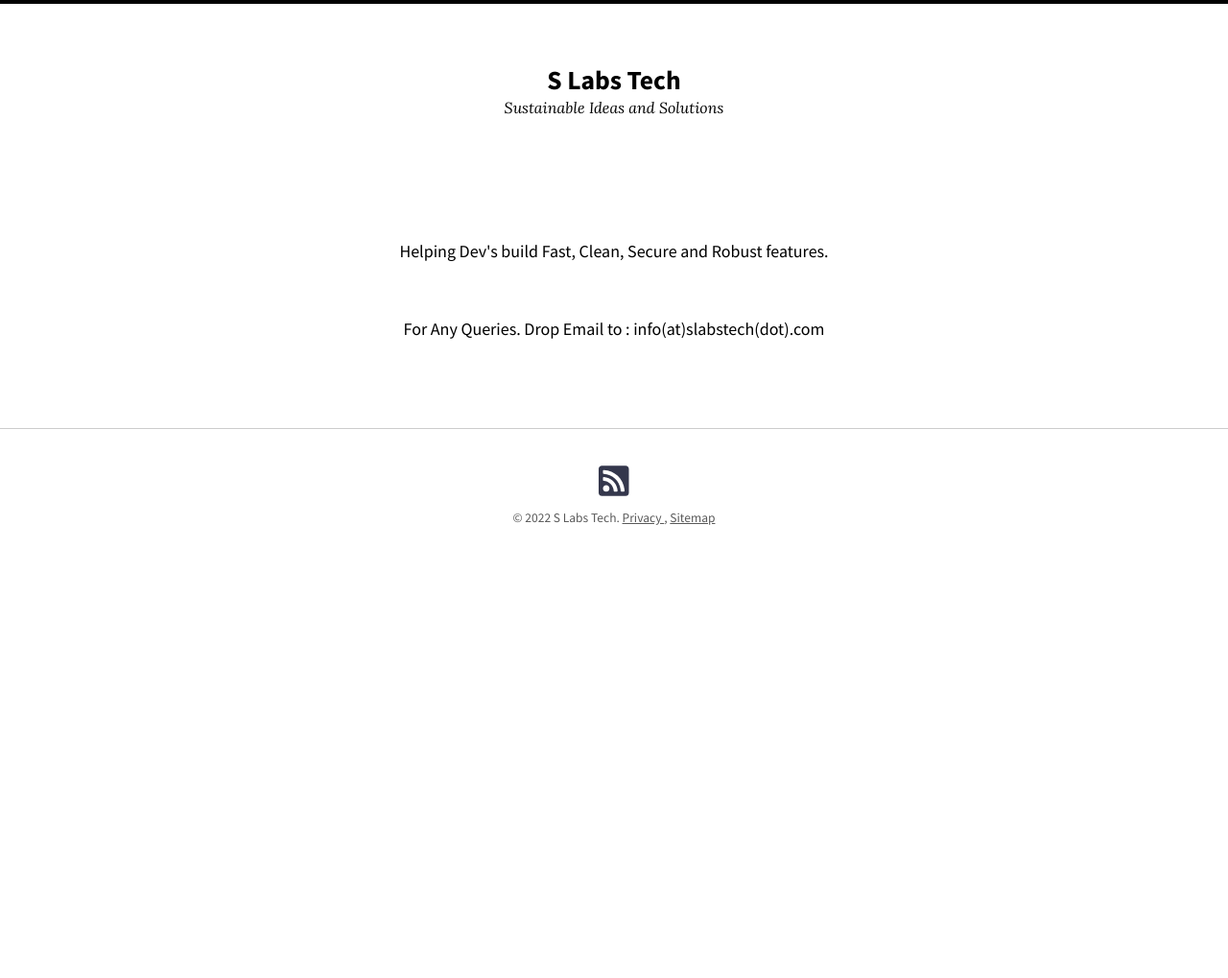
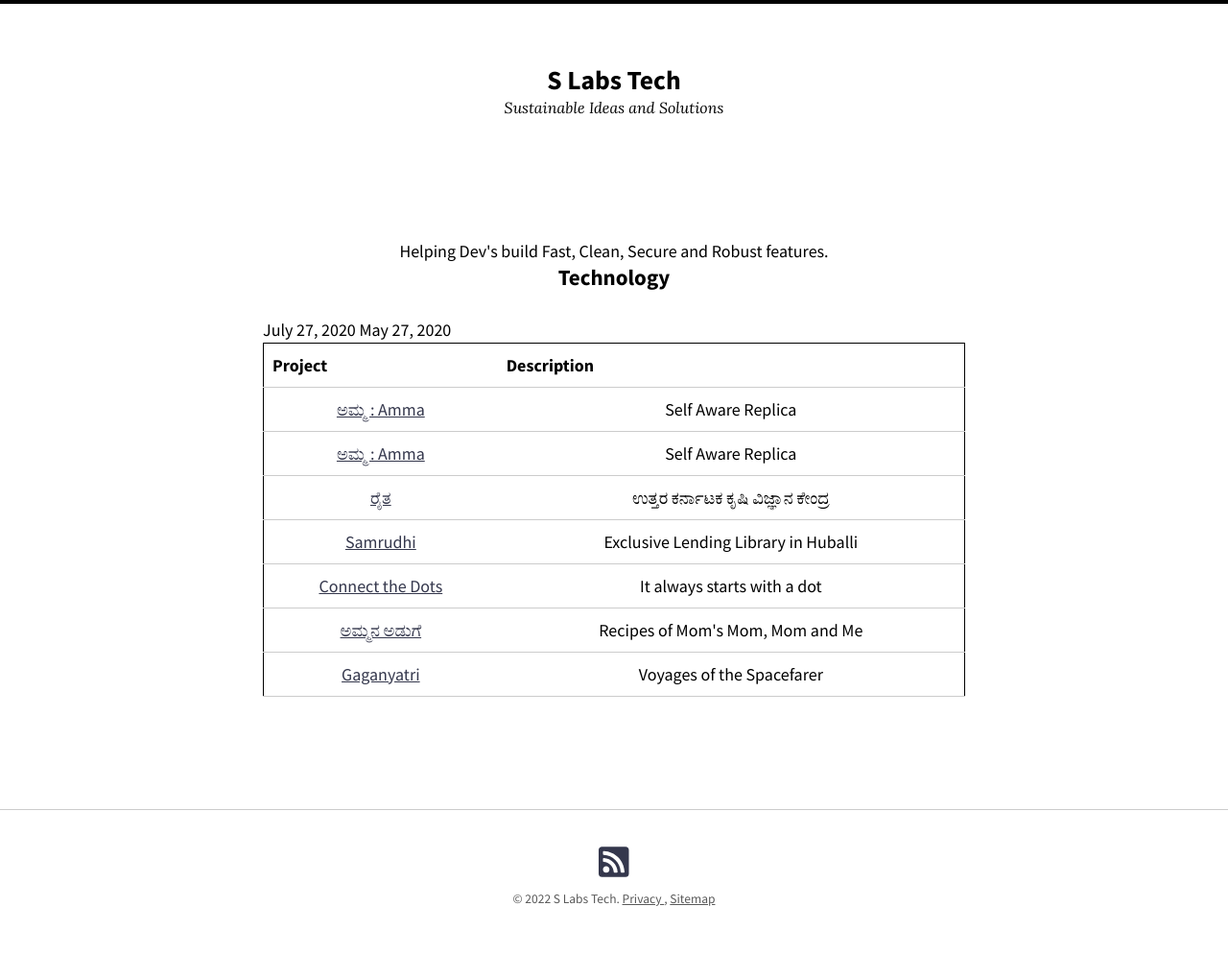
Before and after one commit to slabstech/slabstech.github.io, a Jekyll site: the page built from index.md, in a window 1280 px wide. Shown: the whole page at 96% size. Built offline with Jekyll 4.4.1, drawn with Linux system fonts in a browser that asks for light colours; nearby versions of some CDN libraries; before the commit the page ends 900 px from its top, so only the background shows below that.

Commit message:
Add info to homepage

```diff
--- a/_data/navigation.yml
+++ b/_data/navigation.yml
@@ -3,11 +3,5 @@
 - title: Blog
   url: /blog/
 
-- title: Art
-  url: /art/
-
-- title: Mars
-  url: /ace-mars/
-
 - title: Consult
   url: /consult/
--- a/_layouts/home.html
+++ b/_layouts/home.html
@@ -7,6 +7,45 @@ layout: page
 <br><br><center>Helping Dev's build Fast, Clean, Secure and Robust features.
 </center>
 
-<br><br><center>For Any Queries. Drop Email to : info(at)slabstech(dot).com
-</center>
-<br><br>
+<h3 style="text-align:center">Technology</h3>
+<table style="border: 1px solid black;border-collapse: collapse;text-align: center;">
+  <tr>
+    <th>Project</th>
+    <th>Description</th>
+  </tr>
+    <tr>
+      <td> <a href="https://slabstech.com/amma/">ಅಮ್ಮ : Amma</a>  </td>
+      <td>Self Aware Replica   </td>
+    </tr>
+    <tr>
+        <td> <a href="https://slabstech.com/amma/">ಅಮ್ಮ : Amma</a>  </td>
+        <td>Self Aware Replica</td>
+      </tr>
+      <tr>
+        <td> <a href="https://slabstech.com/raita/">ರೈತ</a>  </td>
+        <td>ಉತ್ತರ ಕರ್ನಾಟಕ ಕೃಷಿ ವಿಜ್ಞಾನ ಕೇಂದ್ರ</td>
+      </tr>
+      <tr>
+        <td> <a href="https://slabstech.com/samrudhi/">Samrudhi</a>  </td>
+        <td>Exclusive Lending Library in Huballi</td>
+      </tr>
+      <tr>
+        <td> <a href="https://slabstech.com/connectthedots.com/">Connect the Dots</a>  </td>
+        <td>It always starts with a dot</td>
+      </tr>
+      <tr>
+        <td> <a href="https://slabstech.com/ammanaaduge.com/">ಅಮ್ಮನ ಅಡುಗೆ</a>  </td>
+        <td>Recipes of Mom's Mom, Mom and Me</td>
+      </tr>
+      <tr>
+        <td> <a href="https://gaganyatri.com">Gaganyatri</a>  </td>
+        <td>Voyages of the Spacefarer </td>
+      </tr>
+     July 27, 2020
+     May 27, 2020
+
+
+  </table>
+
+  <br>
+  <br>
```
